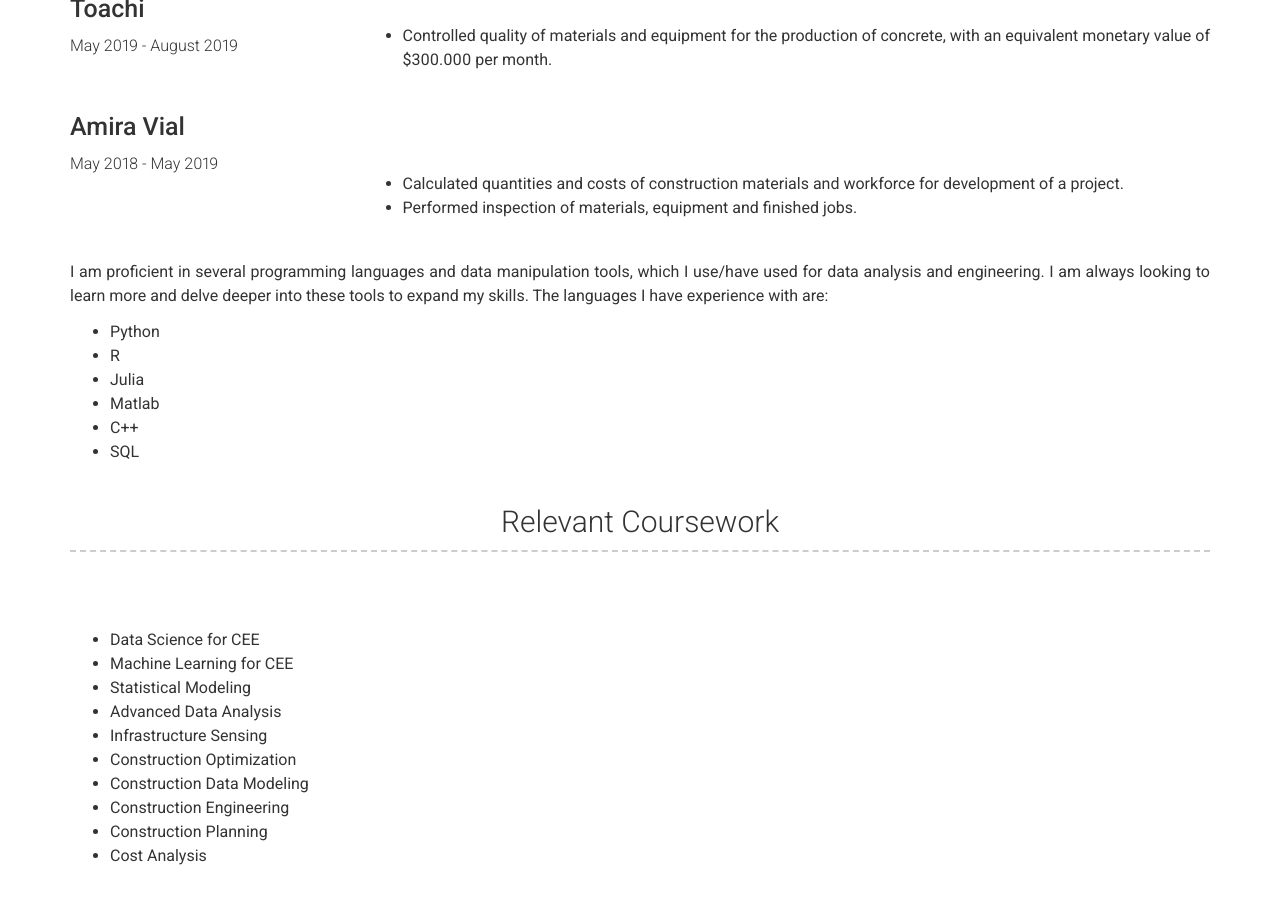
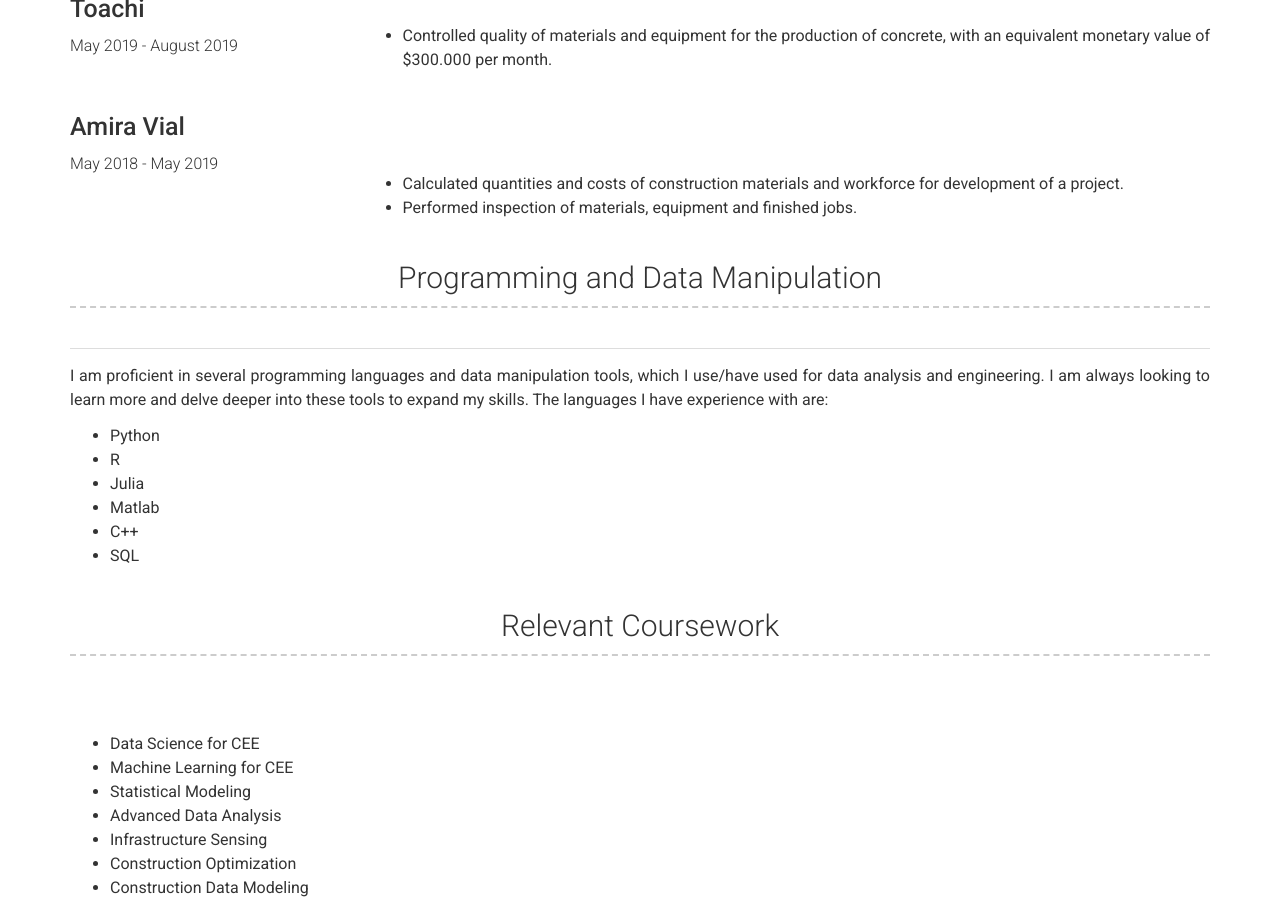
Before and after one commit to fsaudm/fsaudm.github.io, a Jekyll site: the page built from index.md, in a window 1280 px wide and 900 px high, scrolled down 2567 px. Built offline with Jekyll 4.4.1, drawn with Linux system fonts in a browser that asks for light colours.

Commit message:
Update programming.html

```diff
--- a/_includes/programming.html
+++ b/_includes/programming.html
@@ -1,4 +1,6 @@
 <div class="container programming-container">
+  <h3>{{ site.programming_title | default: "Programming and Data Manupulation" }}</h3>
+  <hr> <!-- This is the horizontal line -->
   <p>
     {{ site.data.programming.description }}
   </p>
```
Lines whose indentation alone changed are shown as unchanged.
